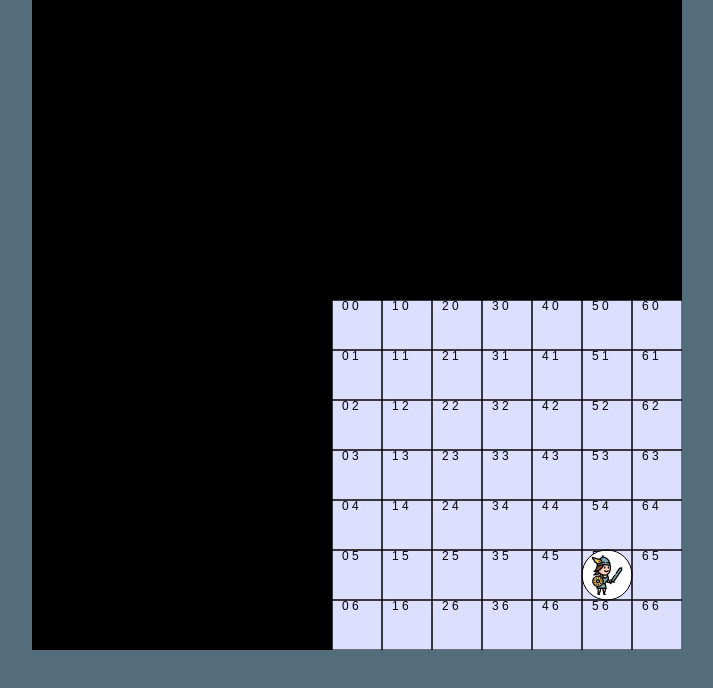
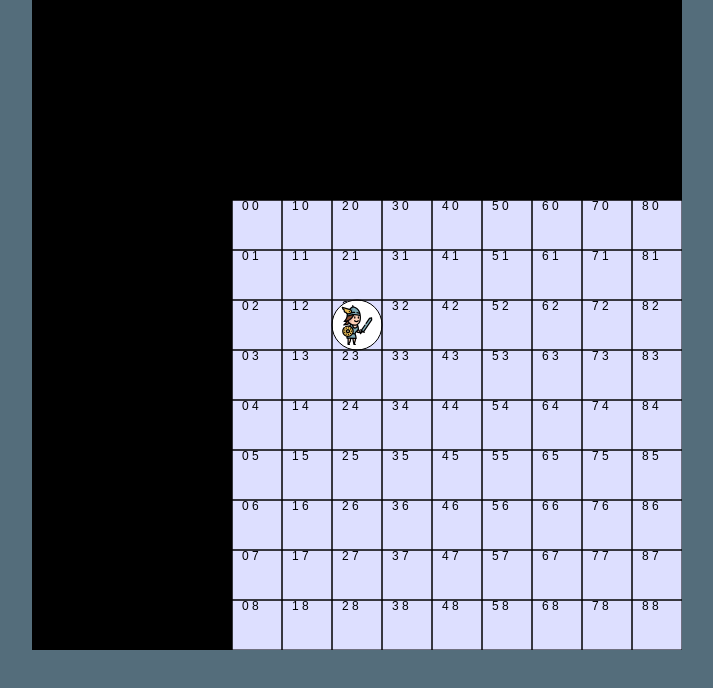
Before and after one commit to Ritural/adventure-game, a React app: page /game in a window 1280 px wide. Shown: the top 688 px of the page, without its empty margins (283-996 px from the left). Built offline with nearby package versions, Linux system fonts and the light colour scheme.

Commit message:
Tidy up logic to move player.

```diff
--- a/src/pages/Game/Game.tsx
+++ b/src/pages/Game/Game.tsx
@@ -20,11 +20,11 @@ interface IMapState {
 }
 
 interface IGameProps {
-  player: Player;
-  map: IMap;
+  initialPlayer: Player;
+  initialMap: IMap;
 }
 
-export const Game = (props: IGameProps) => {
+export const Game = ({ initialPlayer, initialMap }: IGameProps) => {
   const [gridState, updateGridState] = React.useState<IGridCanvasState>({
     gridElement: null,
     gridCtx: null,
@@ -33,32 +33,25 @@ export const Game = (props: IGameProps) => {
     mapElement: null,
     mapCtx: null,
   });
-  const [mapState, updateMapState] = React.useState<IMapState>({
-    // eslint-disable-next-line react/destructuring-assignment
-    currentMap: props.map,
-    // eslint-disable-next-line react/destructuring-assignment
-    player: props.player,
-  });
 
-  console.log('Player', mapState.player);
-
-  const onDirection = (direction: Direction | null) => {
-    if (direction) {
-      const newPlayer = onDirectionChange({
-        player: mapState.player,
-        gameMap: mapState.currentMap.map,
-        direction,
-      });
-
-      updateMapState({
-        ...mapState,
-        player: newPlayer,
-      });
-    }
-  };
+  const [player, updatePlayer] = React.useState<Player>(initialPlayer);
+  const [currentMap, updateCurrentMap] = React.useState<IMap>(initialMap);
 
   React.useEffect(() => {
-    setupControls({ onDirection });
+    setupControls({
+      onDirection: (direction: Direction | null) => {
+        if (direction) {
+          const { x, y } = onDirectionChange({
+            player,
+            gameMap: currentMap.map,
+            direction,
+          });
+
+          const newPlayer = player.updatePosition(x, y);
+          updatePlayer({ ...newPlayer });
+        }
+      }
+    });
   }, []);
 
   const setupGameMapGrid = (gridCanvas: HTMLCanvasElement | null) => {
@@ -100,7 +93,6 @@ export const Game = (props: IGameProps) => {
       return;
     }
 
-    const { player, currentMap } = mapState;
     renderMap({
       mapCtx,
       canvas: mapCanvas,
@@ -116,16 +108,15 @@ export const Game = (props: IGameProps) => {
 
   React.useEffect(() => {
     const { mapCtx, mapElement } = mapCanvasState;
-
     if (mapCtx && mapElement) {
       renderMap({
         mapCtx,
         canvas: mapElement,
-        player: mapState.player,
-        currentMap: mapState.currentMap,
+        player,
+        currentMap,
       });
     }
-  }, [mapState.player, mapState.currentMap]);
+  }, [player.x, player.y]);
 
   return (
     <div className='Game'>
--- a/src/pages/Game/Manager.tsx
+++ b/src/pages/Game/Manager.tsx
@@ -10,7 +10,7 @@ export const Manager = () => {
 
   return (
     <div className=''>
-      <Game player={player} map={map} />
+      <Game initialPlayer={player} initialMap={map} />
     </div>
   );
 };
--- a/src/pages/Game/Map/Map.ts
+++ b/src/pages/Game/Map/Map.ts
@@ -39,8 +39,8 @@ export const createTestMap = (): IMap => {
     name: 'Test map',
     map: gameMap,
     startPoint: {
-      x: 5,
-      y: 5,
+      x: 2,
+      y: 2,
     },
   };
 };
--- a/src/pages/Game/Map/Utilities.tsx
+++ b/src/pages/Game/Map/Utilities.tsx
@@ -3,7 +3,7 @@ import {
 } from 'pages/Game/Constants';
 import { getRange } from 'utilities/range';
 import { Player } from 'pages/Game/Player/Player';
-import { IMap, IMapTile, Map } from './Map';
+import { IMap, IMapTile } from './Map';
 
 export function drawGrid(ctx: CanvasRenderingContext2D) {
   ctx.strokeStyle = 'black';
@@ -52,10 +52,10 @@ export function renderMap(props: IRenderMapProps) {
     currentMap,
   } = props;
 
-  const minY = -VISIBLE_RANGE; // player.props.y - player.props.view.bottom; // How far DOWN you can see
-  const maxY = VISIBLE_RANGE; // player.props.y + player.props.view.top; // How far UP you can see
-  const minX = -VISIBLE_RANGE; // player.props.x - player.props.view.left; // How far LEFT you can see
-  const maxX = VISIBLE_RANGE; // player.props.x + player.props.view.right; // How far RIGHT you can see
+  const minY = player.y - VISIBLE_RANGE; // How far DOWN you can see
+  const maxY = player.y + VISIBLE_RANGE; // How far UP you can see
+  const minX = player.x - VISIBLE_RANGE; // How far LEFT you can see
+  const maxX = player.x + VISIBLE_RANGE; // How far RIGHT you can see
 
   mapCtx.clearRect(0, 0, canvas.width, canvas.height);
 
--- a/src/pages/Game/Player/Player.ts
+++ b/src/pages/Game/Player/Player.ts
@@ -21,9 +21,11 @@ export class Player {
     this.image.alt = 'Icon made by Freepik from www.flaticon.com';
   }
 
-  updatePosition = (x: number, y: number) => {
+  updatePosition = (x: number, y: number): this => {
     this.x = x;
     this.y = y;
+
+    return this;
   }
 }
 
@@ -34,7 +36,7 @@ interface IDirectionChange {
   gameMap: Map;
 }
 
-export const onDirectionChange = ({ player, direction, gameMap }: IDirectionChange): Player => {
+export const onDirectionChange = ({ player, direction, gameMap }: IDirectionChange): { x: number, y: number} => {
   // const {
   //   player,
   //   gameMap,
@@ -45,9 +47,7 @@ export const onDirectionChange = ({ player, direction, gameMap }: IDirectionChan
   //   currentMap,
   // } = this.state;
 
-  const { x } = player;
-  const { y } = player;
-
+  const { x, y } = player;
   let newX = x;
   let newY = y;
 
@@ -77,10 +77,7 @@ export const onDirectionChange = ({ player, direction, gameMap }: IDirectionChan
       break;
   }
 
-  console.log(newX, newY);
-
   return {
-    ...player,
     x: newX,
     y: newY,
   };
```
